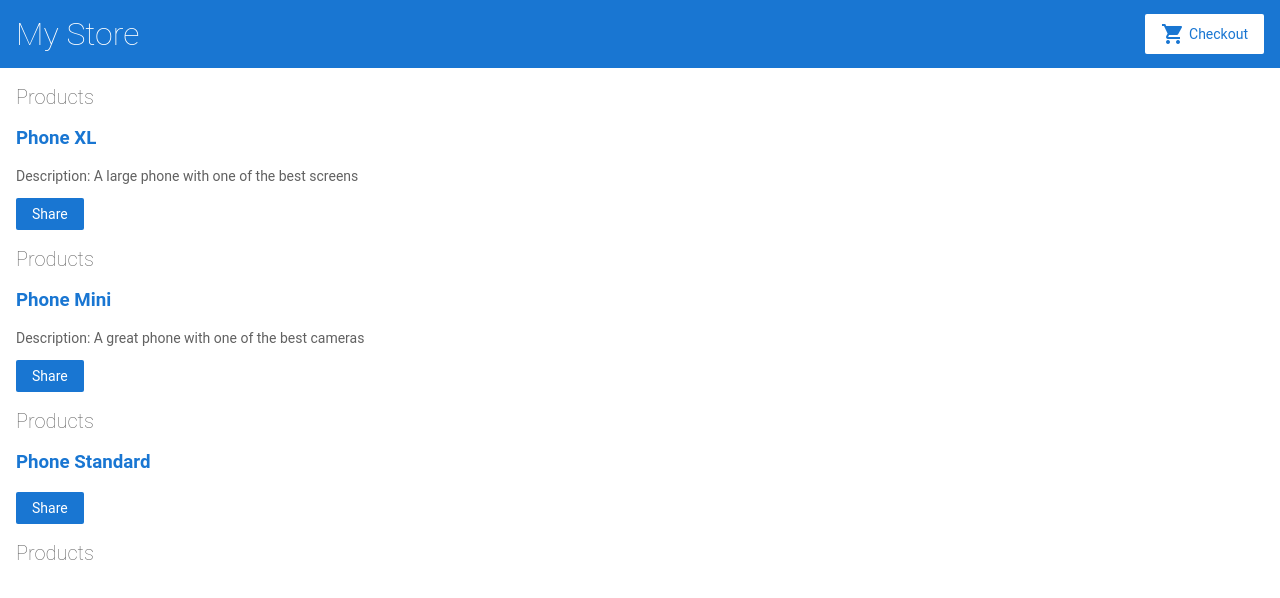
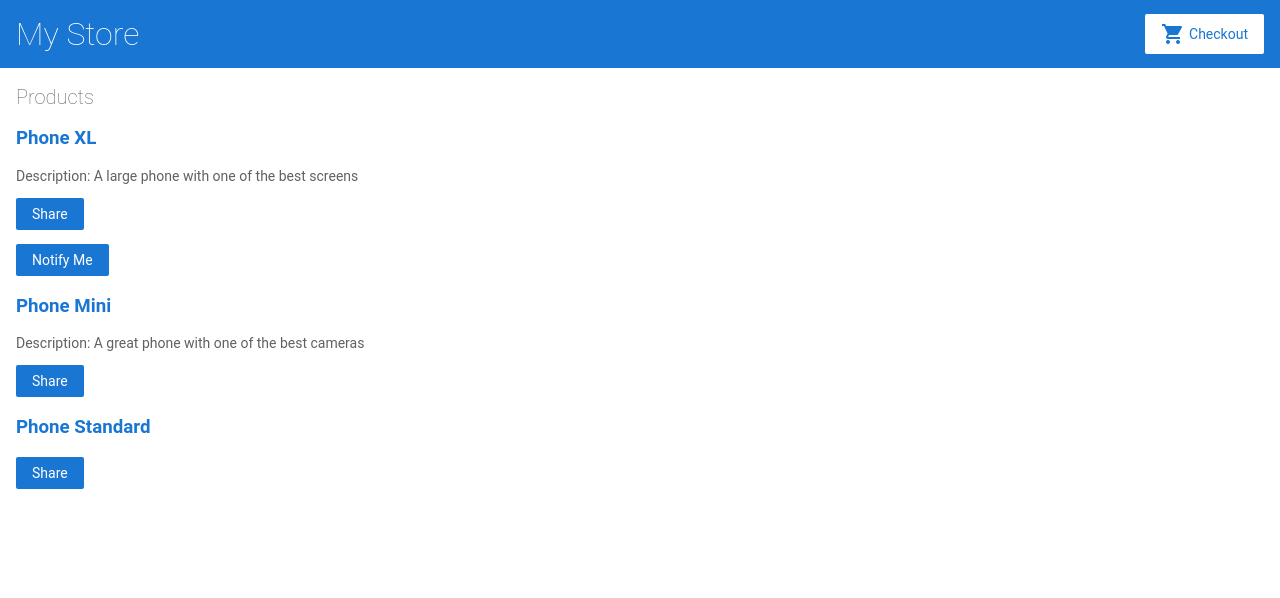
Before and after one commit to dansegund/learn-angular-app, an Angular app: page / in a window 1280 px wide. Shown: the top 598 px of the page. Built offline with nearby package versions, Linux system fonts and the light colour scheme.

Commit message:
1 file modified

```diff
--- a/src/app/product-alerts/product-alerts.component.html
+++ b/src/app/product-alerts/product-alerts.component.html
@@ -1,19 +1,3 @@
-<h2>Products</h2>
-
-<div *ngFor="let product of products">
-
-  <h3>
-    <a [title]="product.name + ' details'">
-      {{ product.name }}
-    </a>
-  </h3>
-
-  <p *ngIf="product.description">
-    Description: {{ product.description }}
-  </p>
-
-  <button (click)="share()">
-    Share
-  </button>
-
-</div>
+<p *ngIf="product.price > 700">
+  <button>Notify Me</button>
+</p>
```
